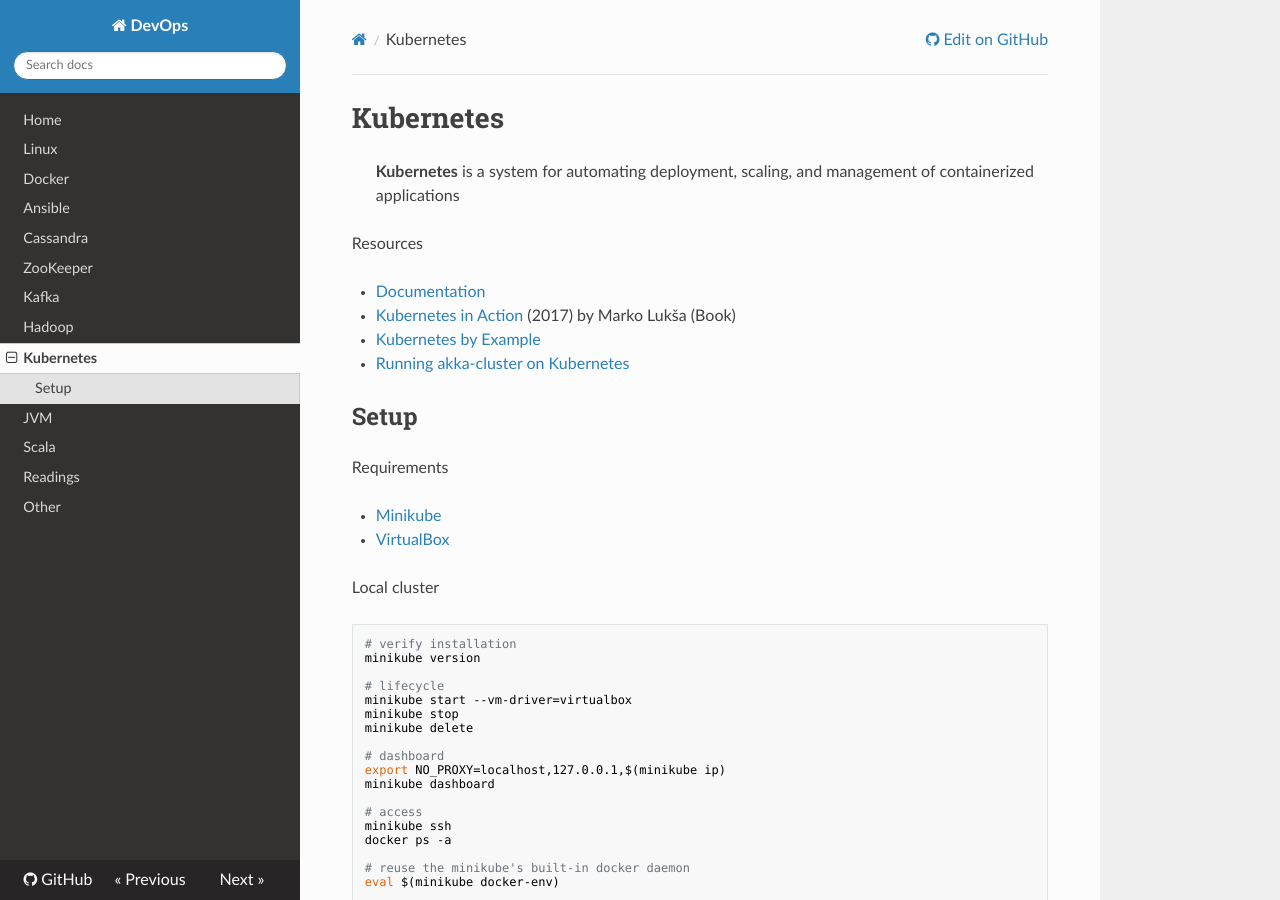
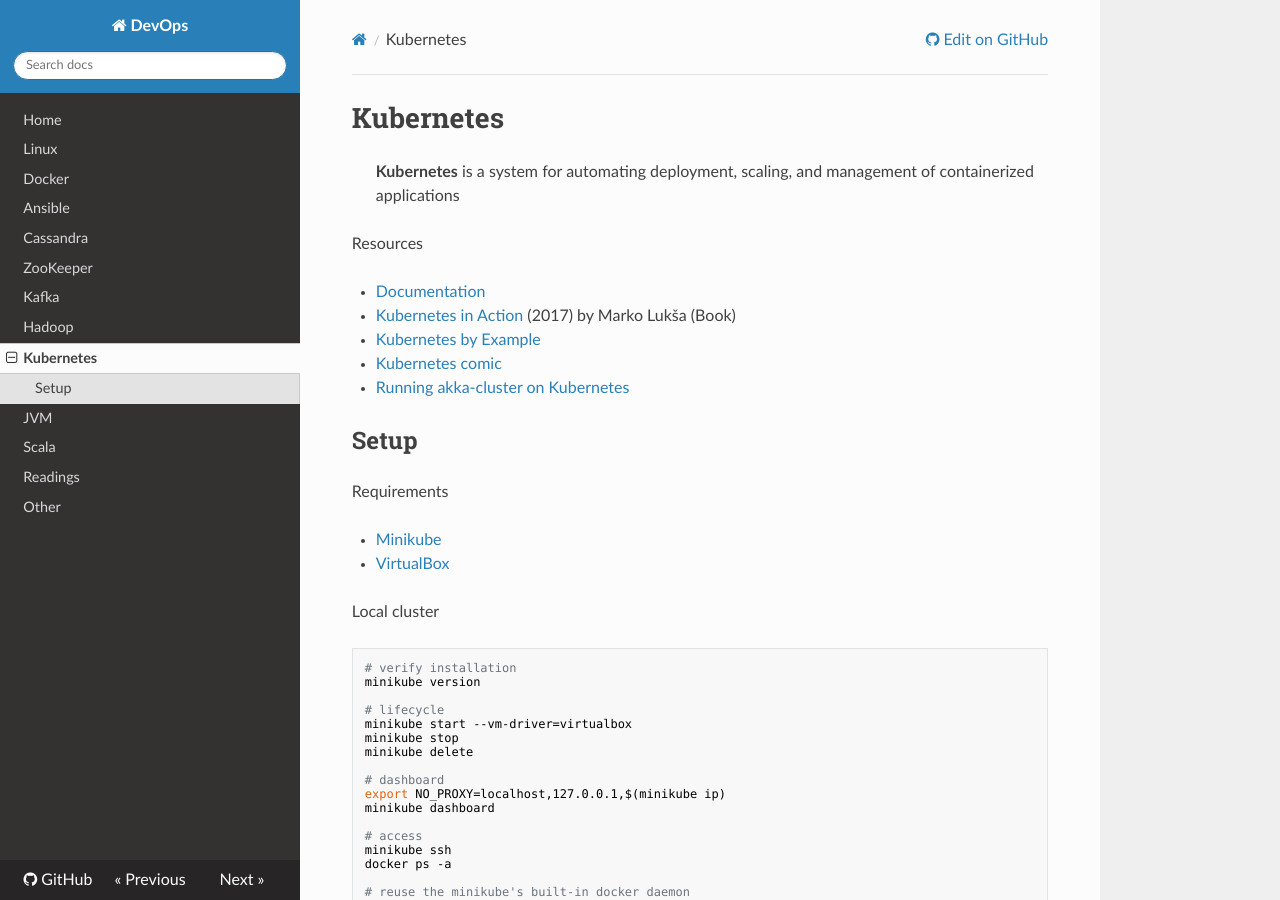
Before and after one commit to niqdev/devops, an MkDocs documentation site: the page built from docs/kubernetes.md, in a window 1280 px wide and 900 px high. Built offline with MkDocs 1.6.1, drawn with Linux system fonts in a browser that asks for light colours; nearby versions of some CDN libraries; old or Windows-style settings are respelled for this version of MkDocs.

Commit message:
doc: update k8s

```diff
--- a/docs/kubernetes.md
+++ b/docs/kubernetes.md
@@ -9,6 +9,8 @@ Resources
 * [Kubernetes in Action](https://amzn.to/2yXEGWx) (2017) by Marko Lukša (Book)
 
 * [Kubernetes by Example](http://kubernetesbyexample.com)
+
+* [Kubernetes comic](https://cloud.google.com/kubernetes-engine/kubernetes-comic)
 
 * [Running akka-cluster on Kubernetes](https://blog.softwaremill.com/running-akka-cluster-on-kubernetes-e4cd2913e951)
 
```
